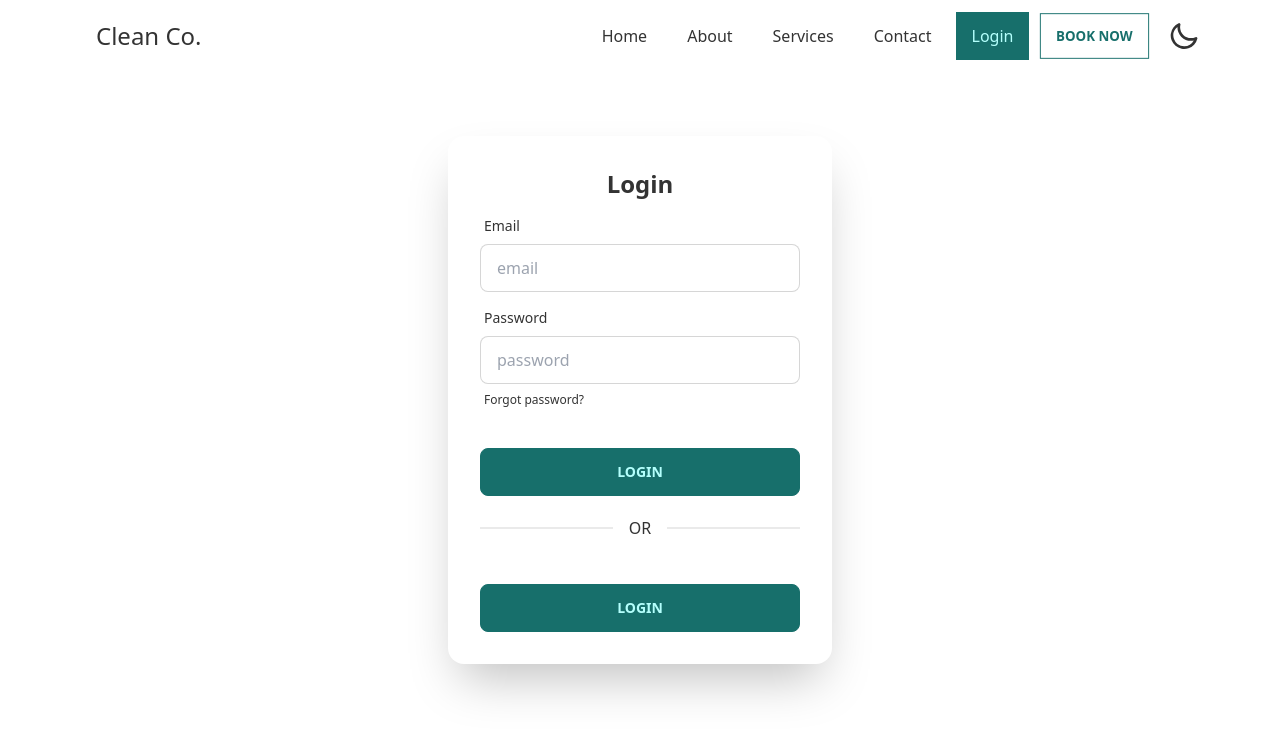
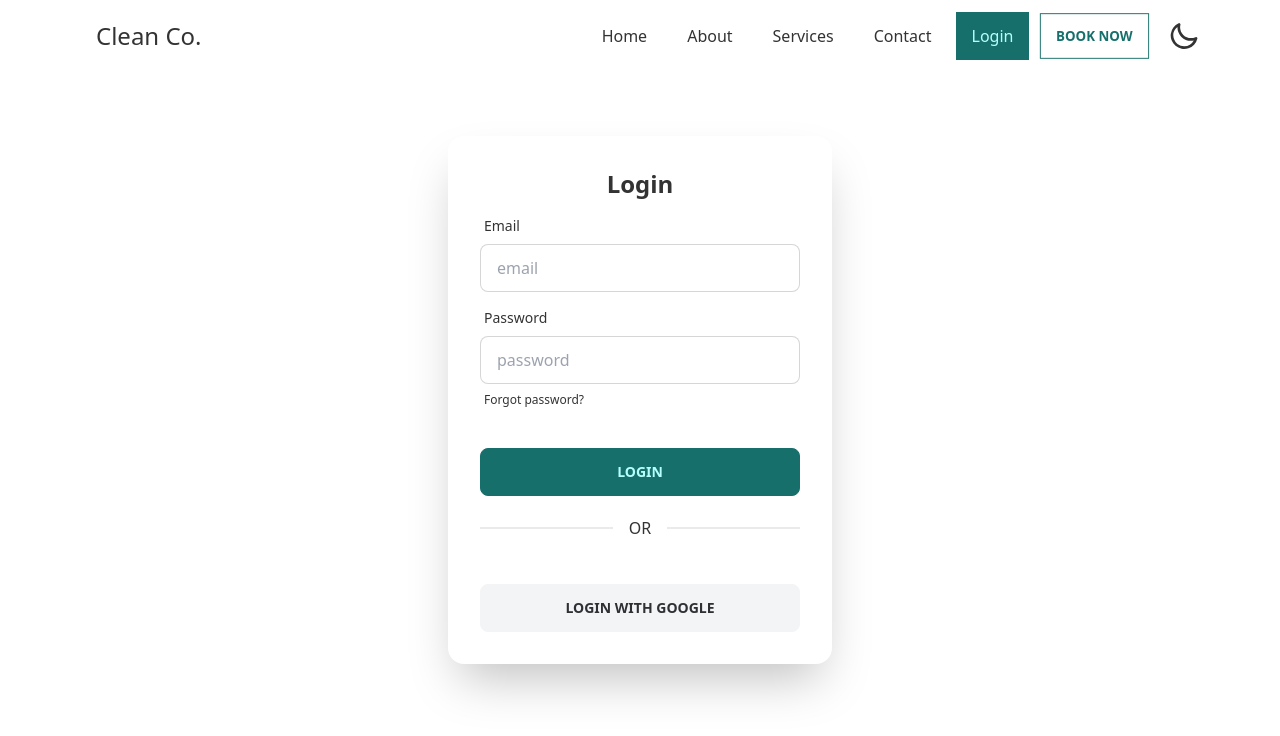
Before and after one commit to sabbirsami/clean-co, a React (Create React App) app: page /login in a window 1280 px wide. Shown: the top 736 px of the page. Built offline with nearby package versions, Linux system fonts and the light colour scheme.

Commit message:
fix login component

```diff
--- a/src/Components/Login/Login.js
+++ b/src/Components/Login/Login.js
@@ -42,7 +42,9 @@ const Login = () => {
                         </div>
                         <div className="divider">OR</div>
                         <div className="form-control mt-6">
-                            <button className="btn btn-primary">Login</button>
+                            <button className="btn btn-outline-primary">
+                                Login with google
+                            </button>
                         </div>
                     </div>
                 </div>
```
